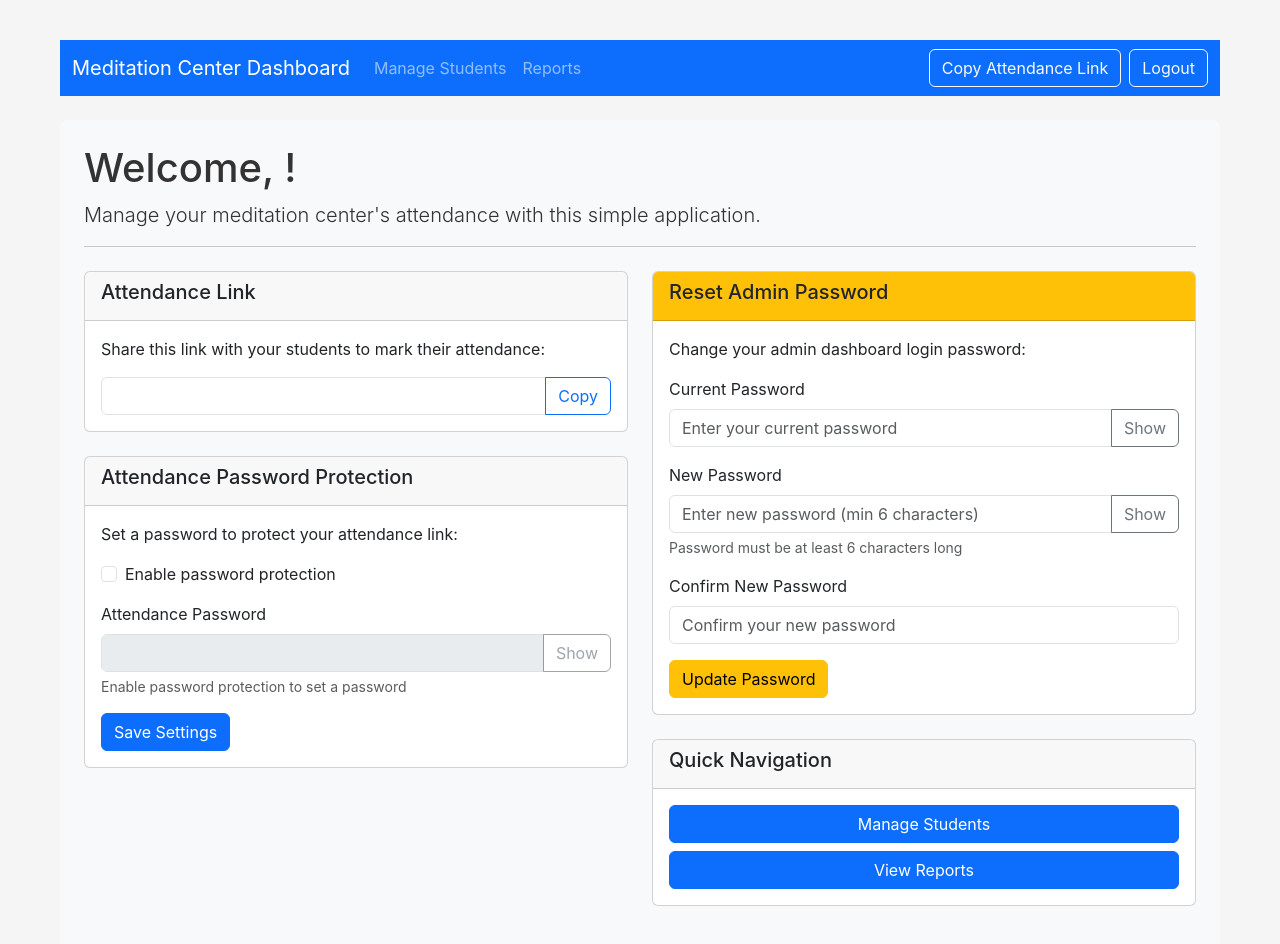
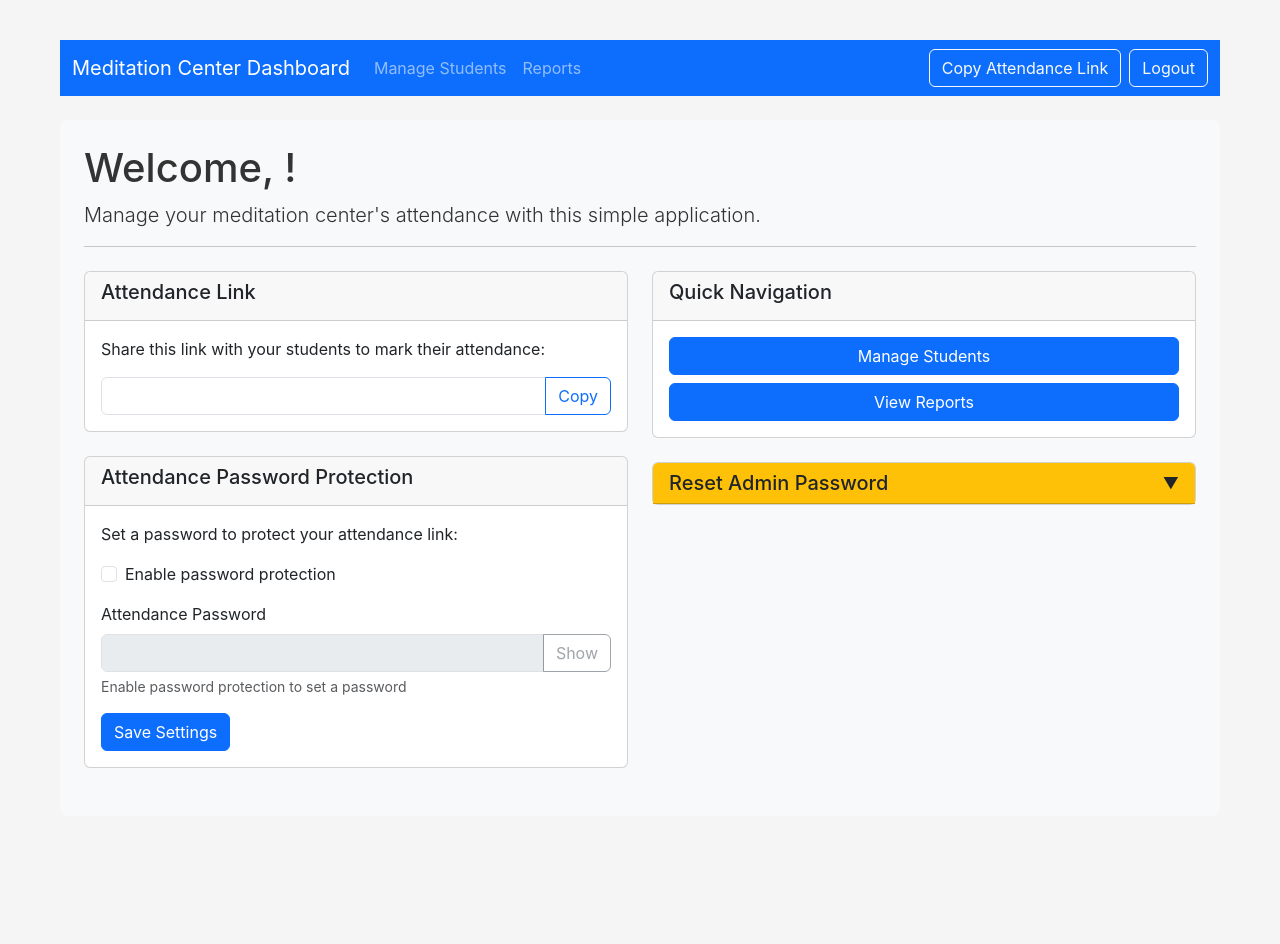
Before and after one commit to Jineshpanchal/BKAttendance, a React (Vite) app in the folder app/client/: page /dashboard in a window 1280 px wide. Shown: the top 944 px of the page. After the commit the page ends 856 px from the top, so only its background shows below. Built offline with nearby package versions, Linux system fonts and the light colour scheme; no server answers; sample sign-in values are in the browser's storage.

Commit message:
fixed ui

```diff
--- a/app/client/src/pages/DashboardPage.jsx
+++ b/app/client/src/pages/DashboardPage.jsx
@@ -112,6 +112,9 @@ const DashboardHome = ({ center, attendanceLink }) => {
     messageType: ''
   });
 
+  // State to track if the password reset section is expanded
+  const [passwordResetExpanded, setPasswordResetExpanded] = useState(false);
+
   useEffect(() => {
     fetchPasswordSettings();
   }, []);
@@ -150,6 +153,11 @@ const DashboardHome = ({ center, attendanceLink }) => {
       ...loginPasswordData,
       [field]: !loginPasswordData[field]
     });
+  };
+
+  // Toggle password reset section expansion
+  const togglePasswordResetSection = () => {
+    setPasswordResetExpanded(!passwordResetExpanded);
   };
 
   // Update login password
@@ -385,9 +393,31 @@ const DashboardHome = ({ center, attendanceLink }) => {
 
         <div className="col-md-6">
           <div className="card mb-4">
-            <div className="card-header bg-warning text-dark">
-              <h5>Reset Admin Password</h5>
+            <div className="card-header">
+              <h5>Quick Navigation</h5>
             </div>
+            <div className="card-body">
+              <div className="d-grid gap-2">
+                <Link to="/dashboard/students" className="btn btn-primary">
+                  Manage Students
+                </Link>
+                <Link to="/dashboard/reports" className="btn btn-primary">
+                  View Reports
+                </Link>
+              </div>
+            </div>
+          </div>
+
+          <div className="card mb-4">
+            <div className="card-header bg-warning text-dark"
+                 onClick={togglePasswordResetSection}
+                 style={{ cursor: 'pointer' }}>
+              <div className="d-flex justify-content-between align-items-center">
+                <h5 className="mb-0">Reset Admin Password</h5>
+                <span>{passwordResetExpanded ? '▲' : '▼'}</span>
+              </div>
+            </div>
+            {passwordResetExpanded && (
               <div className="card-body">
                 <p>Change your admin dashboard login password:</p>
 
@@ -463,22 +493,7 @@ const DashboardHome = ({ center, attendanceLink }) => {
                   </div>
                 )}
               </div>
-          </div>
-
-          <div className="card mb-4">
-            <div className="card-header">
-              <h5>Quick Navigation</h5>
-            </div>
-            <div className="card-body">
-              <div className="d-grid gap-2">
-                <Link to="/dashboard/students" className="btn btn-primary">
-                  Manage Students
-                </Link>
-                <Link to="/dashboard/reports" className="btn btn-primary">
-                  View Reports
-                </Link>
-              </div>
-            </div>
+            )}
           </div>
         </div>
       </div>
```
Lines whose indentation alone changed are shown as unchanged.
